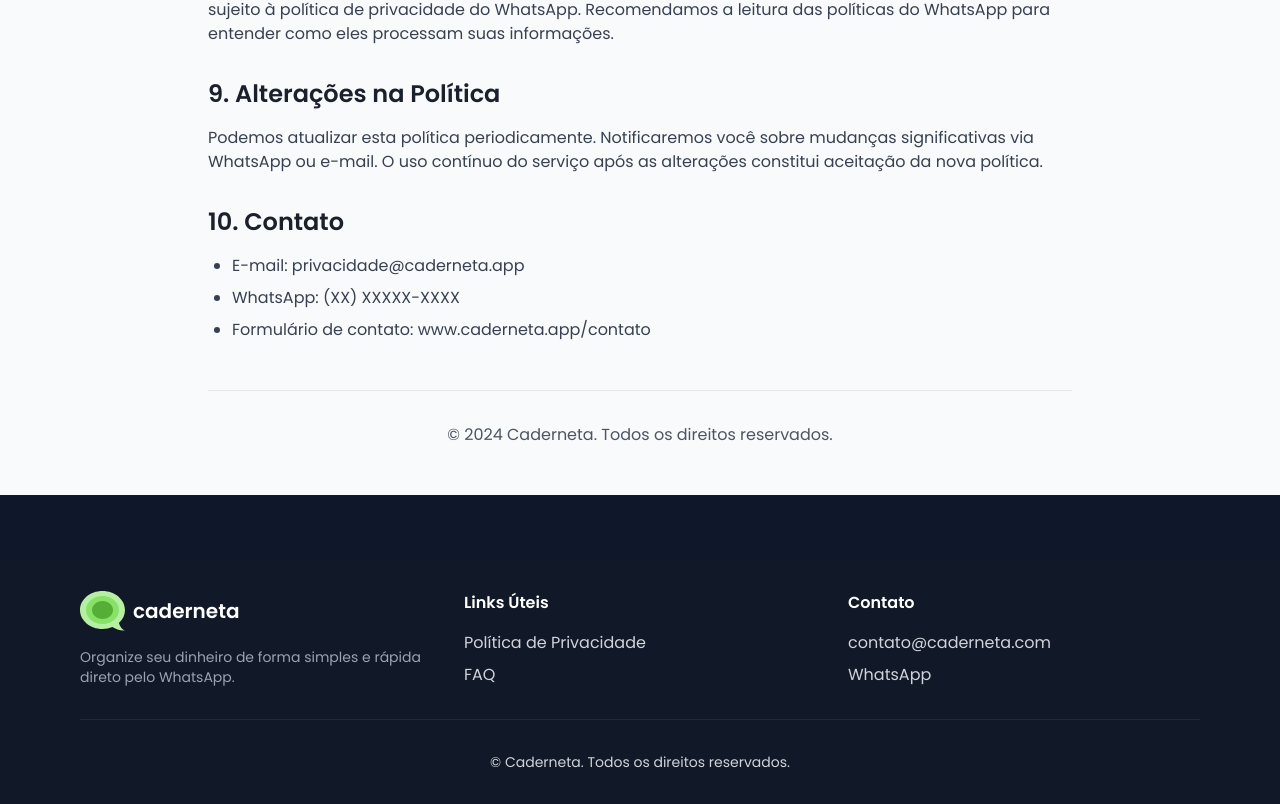
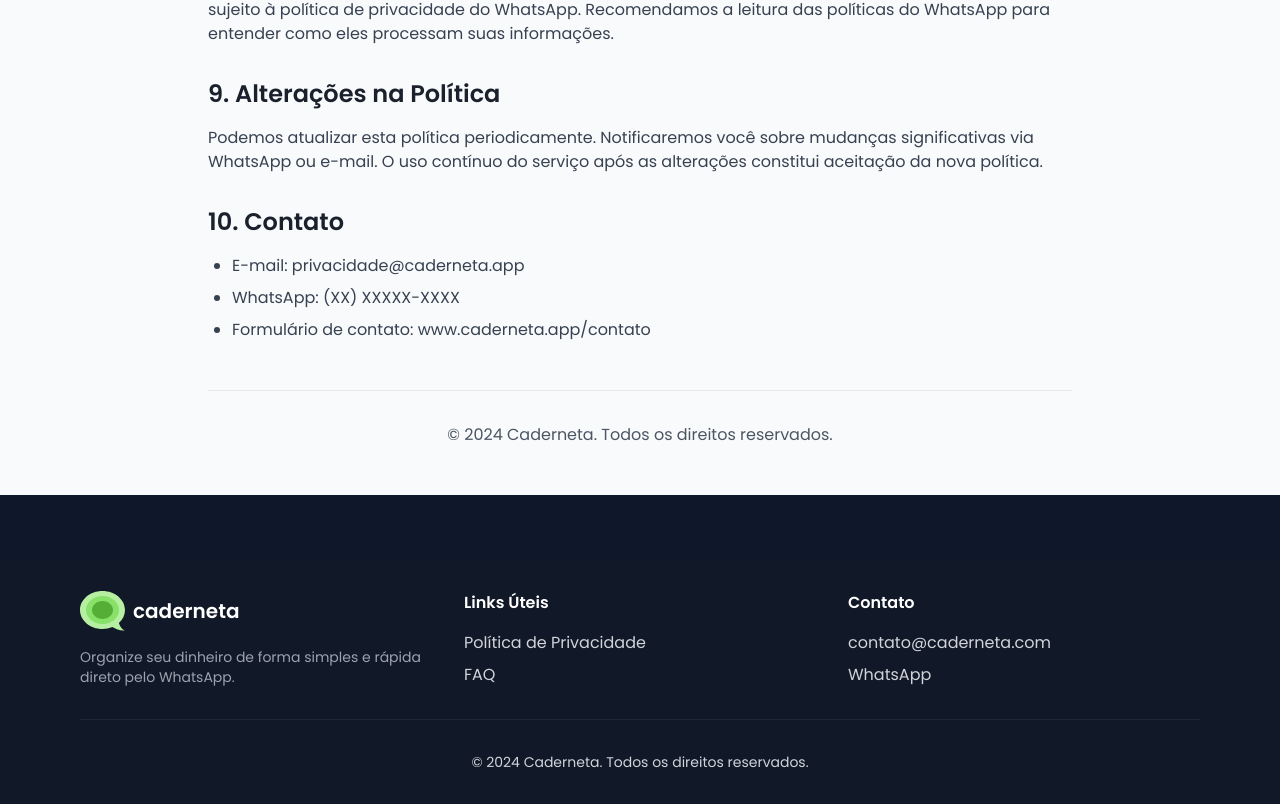
Before and after one commit to levyaraujo/caderneta-front, a Vue app: page /politica-de-privacidade in a window 1280 px wide. Shown: the part 1746-2550 px from the top of the page. Built offline with nearby package versions, Linux system fonts and the light colour scheme.

Commit message:
corrige currentYear

```diff
--- a/src/components/Footer.vue
+++ b/src/components/Footer.vue
@@ -1,3 +1,12 @@
+<script setup lang="ts">
+import { computed } from 'vue'
+
+const currentYear = computed(() => {
+  return new Date().getFullYear();
+});
+
+</script>
+
 <template>
   <footer class="bg-gray-900 text-gray-300 py-8 mt-16">
     <div class="max-w-6xl mx-auto px-4">
```
